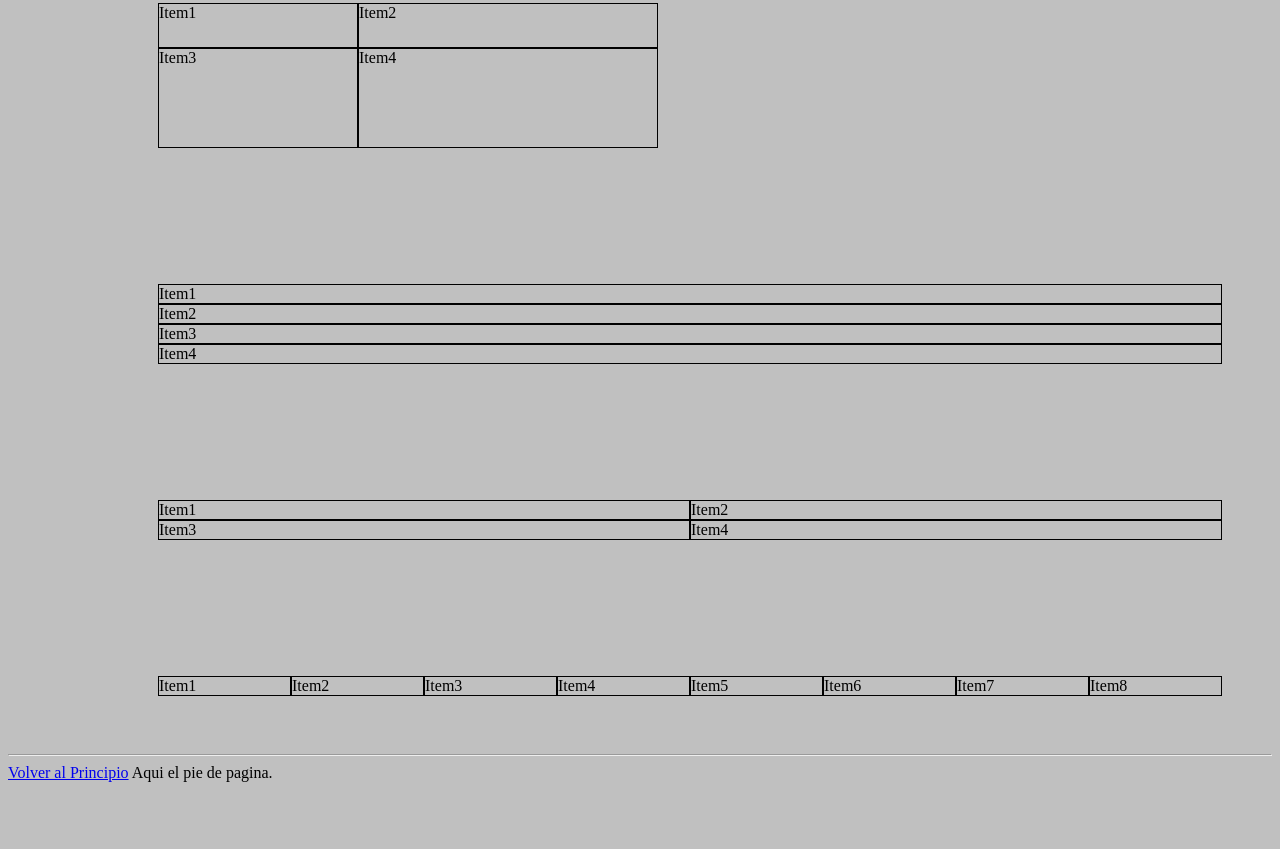
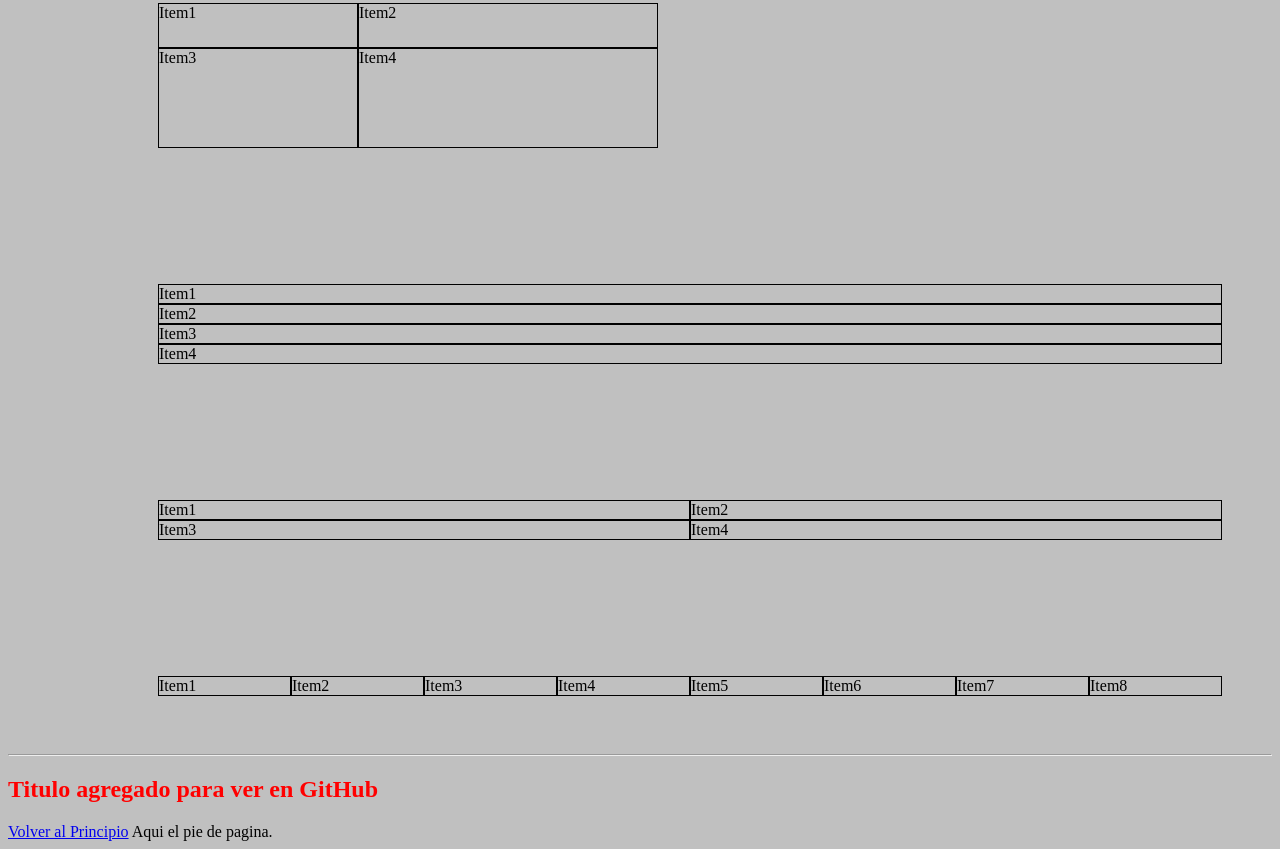
Before and after one commit to AdrianSDG/RepositorioC.House, a website: page practicas.html in a window 1280 px wide. Shown: the part 3842-4691 px from the top of the page. Before the commit the page ends 4632 px from the top, so only its background shows below. Drawn offline with Linux system fonts and the light colour scheme.

Commit message:
Modifique hoja de practica al final

```diff
--- a/practicas.html
+++ b/practicas.html
@@ -235,6 +235,8 @@ allowfullscreen></iframe>
 </section>
 
 <hr>
+<h2>Titulo agregado para ver en GitHub</h2>
+
 <footer>
     <a href="#tituloprincipal">Volver al Principio</a>
     Aqui el pie de pagina.
```
